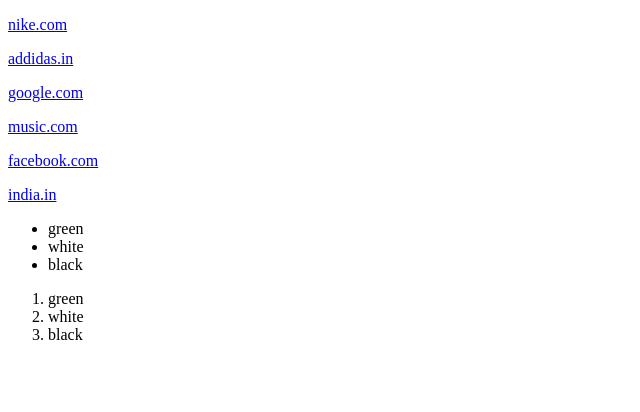
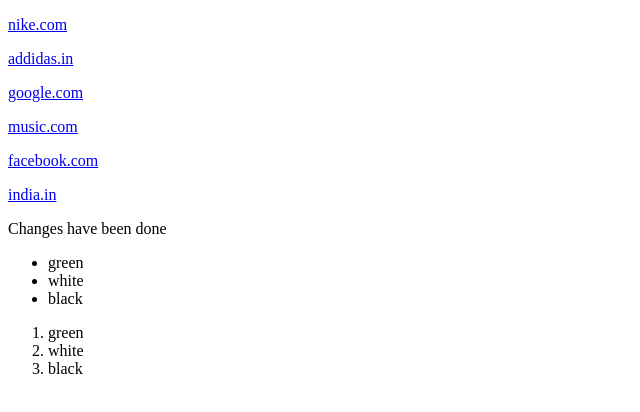
Before and after one commit to rchm5/Car-Advantage, a plain HTML site: page index.html in a window 1280 px wide. Shown: the whole page, without its empty margins (0-640 px from the left). Drawn offline with Linux system fonts and the light colour scheme.

Commit message:
index file is updated 2nd time

```diff
--- a/index.html
+++ b/index.html
@@ -18,6 +18,7 @@
 
 <p><a href="https:www.india.in">india.in</a></p>
 
+<p> Changes have been done</p>
 <ul>
 <li>green</li>
 <li>white</li>
```
